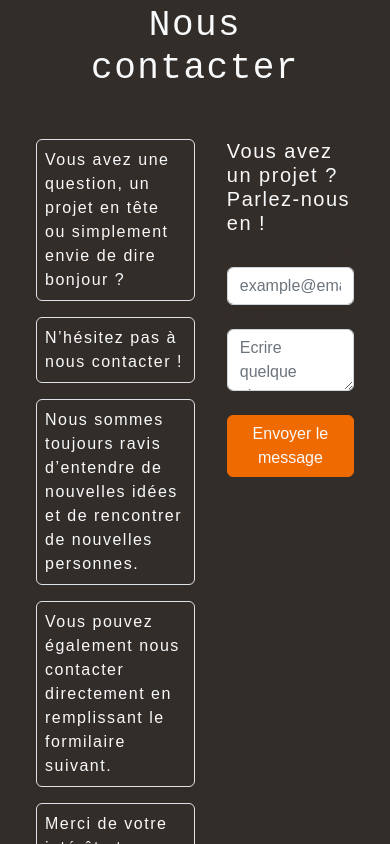
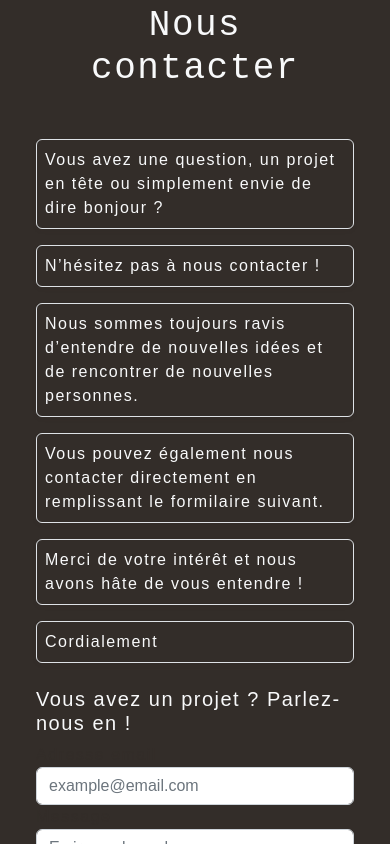
Before and after one commit to MaheryRandrianirina/next-fdk-portfolio, a Next.js app: page / in a window 390 px wide. Shown: the part 3400-4244 px from the top of the page. Built offline with nearby package versions, Linux system fonts and the light colour scheme.

Commit message:
adjust contact section responsive

```diff
--- a/components/sections/contact.tsx
+++ b/components/sections/contact.tsx
@@ -59,10 +59,10 @@ export const Contact = forwardRef((props, ref:LegacyRef<HTMLElement>)=>{
         });
     }
 
-    return <section ref={ref} id="contact" className={"px-4 flex-md-row " + classnames.contact}  style={{marginBottom: "100px"}}>
+    return <section ref={ref} id="contact" className={"px-4 " + classnames.contact}  style={{marginBottom: "100px"}}>
         <h2 style={{marginBottom: "48px"}} className="text-light text-center">Nous contacter</h2>
-        <div className="d-flex justify-content-between flex-wrap">
-            <div className="text-light w-50">
+        <div className="d-md-flex justify-content-between flex-wrap">
+            <div className="intro text-light w-50">
                 <p className="border text-light p-2 rounded shadow-sm">Vous avez une question, un projet en tête ou simplement envie de dire bonjour ?</p>
                 <p className="border text-light p-2 rounded shadow-sm">N’hésitez pas à nous contacter !</p>
                 <p className="border text-light p-2 rounded shadow-sm">Nous sommes toujours ravis d’entendre de nouvelles idées et de rencontrer de nouvelles personnes.</p>
--- a/styles/responsive.scss
+++ b/styles/responsive.scss
@@ -3,3 +3,13 @@
         width: 30%;
     }
 }
+
+@media only screen and (max-width:791px){
+    #contact .intro, #contact form {
+        width: 100% !important;
+    }
+
+    #contact .intro {
+        margin-bottom: 24px;
+    }
+}
```
